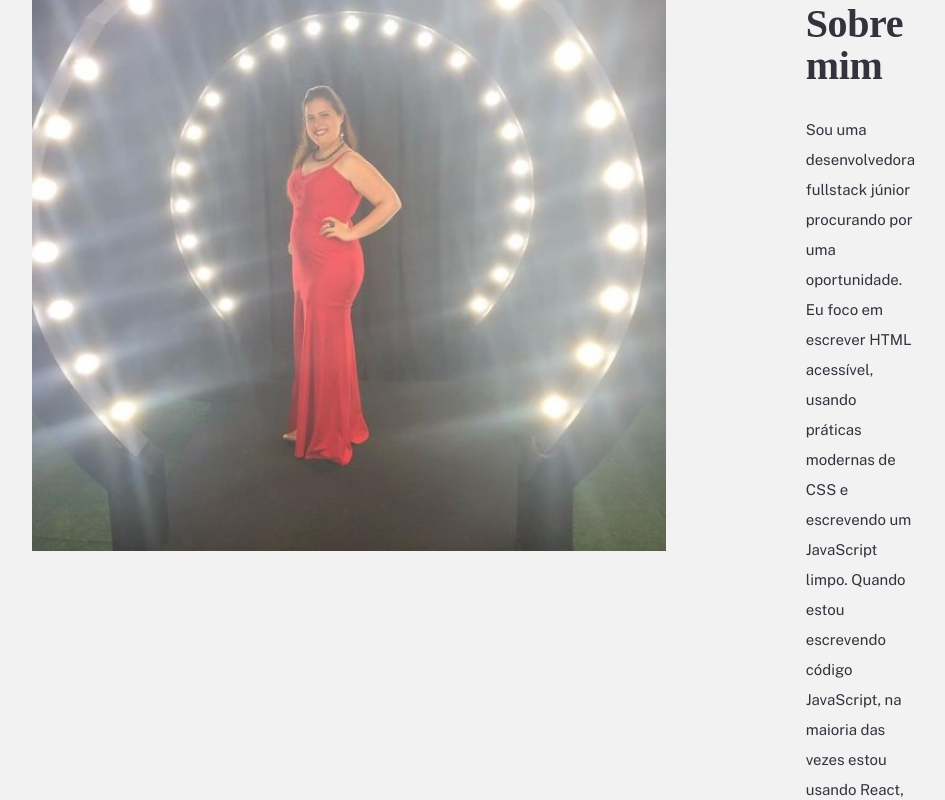
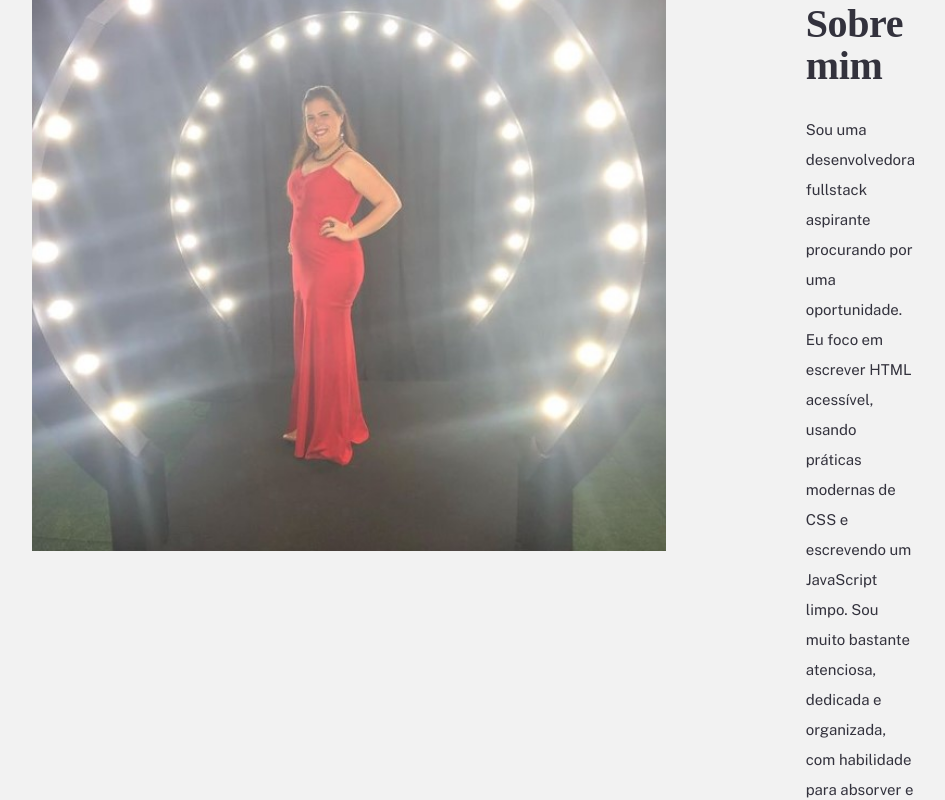
Before and after one commit to ceciliaromao/-alpha-front-html-extra, a plain HTML site: page index.html in a window 1280 px wide. Shown: the part 949-1749 px from the top of the page, without its empty margins (298-1243 px from the left). Drawn offline with nearby package versions, Linux system fonts and the light colour scheme; a web font is replaced by a local one.

Commit message:
Exercício resolvido

```diff
--- a/index.html
+++ b/index.html
@@ -60,7 +60,7 @@
       <section class="sobre__section flex-column">
         <h2 class="sobre__h2">Sobre mim</h2>
         <p class="sobre__p body2">
-          Sou uma desenvolvedora fullstack júnior procurando por uma oportunidade. Eu foco em escrever HTML acessível, usando práticas modernas de CSS e escrevendo um JavaScript limpo. Quando estou escrevendo código JavaScript, na maioria das vezes estou usando React, mas posso me adapta para qualquer ferramenta se necessário. Moro em Juiz de Fora/MG, mas também seria feliz trabalhando remotamente e tenho experiência em times remotos. Quando não estou codando, poderá me achar fora de casa. Eu adoro estar próximo com meus amigos ou no cinema. Eu amaria se você desse uma olhada no meu trabalho. Basta entrar em contato comigo
+          Sou uma desenvolvedora fullstack aspirante procurando por uma oportunidade. Eu foco em escrever HTML acessível, usando práticas modernas de CSS e escrevendo um JavaScript limpo. Sou muito bastante atenciosa, dedicada e organizada, com habilidade para absorver e desenvolver novos conhecimentos, e posso me adaptar para qualquer ferramenta se necessário. Moro em Juiz de Fora/MG, mas também seria feliz trabalhando remotamente e tenho experiência em times remotos. Quando não estou codando, é possível me achar fora de casa. Eu adoro estar próximo dos meus amigos e ir ao cinema. Eu amaria se você desse uma olhada no meu trabalho. Basta entrar em contato comigo!
         </p>
       </section>
     </div>
```
